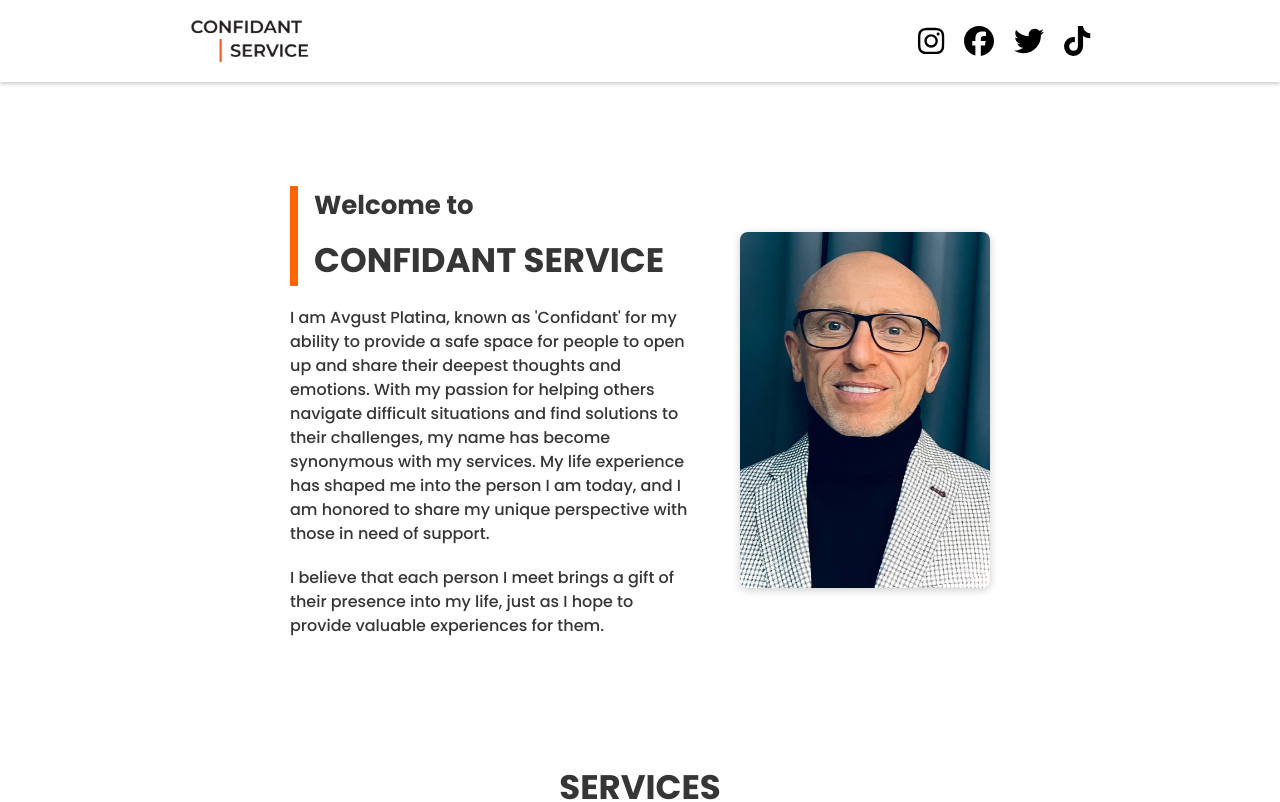
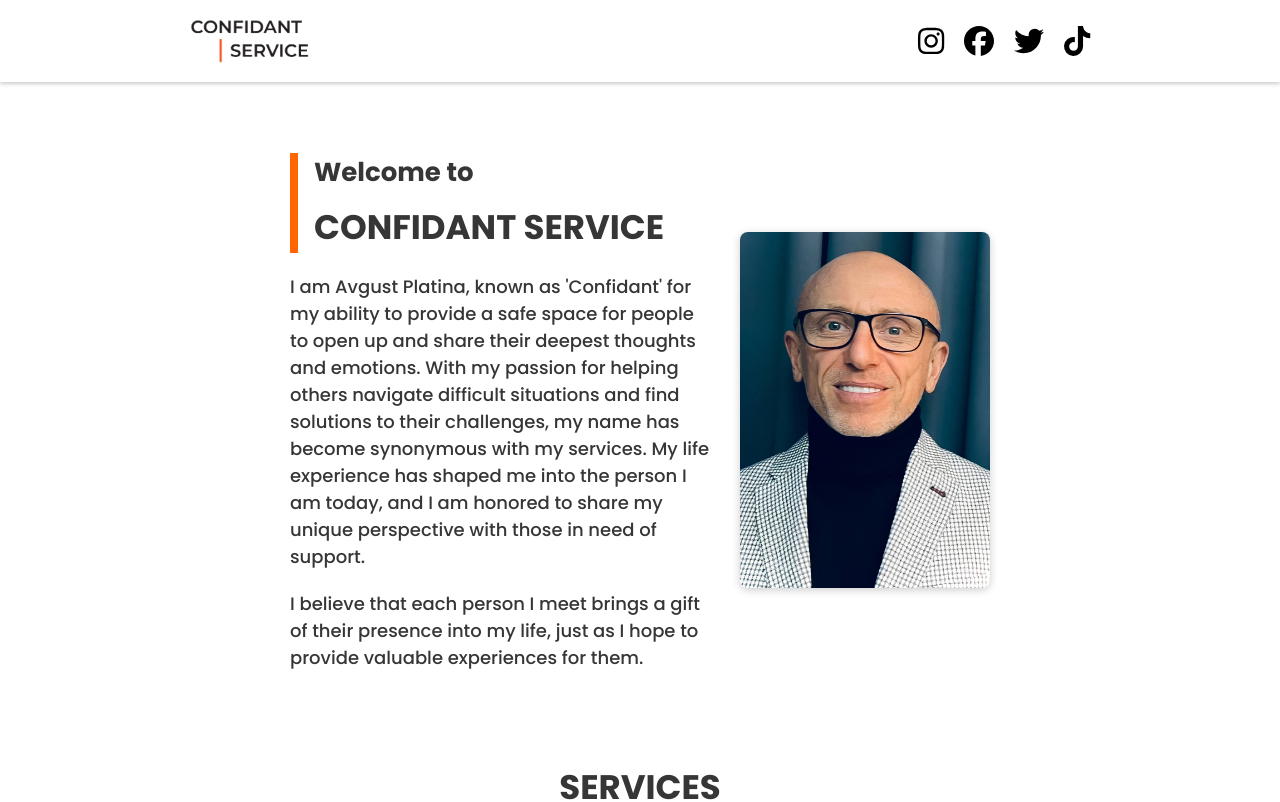
Before and after one commit to alexa-atremova/business_card, a React (Create React App) app: page / in a window 1280 px wide. Shown: the top 802 px of the page. Built offline with nearby package versions, Linux system fonts and the light colour scheme.

Commit message:
adaptive upd

```diff
--- a/src/App.js
+++ b/src/App.js
@@ -8,6 +8,7 @@ import Testimonials from "./components/Testimonials/Testimonials";
 
 const SApp = styled.div`
   overflow: hidden;
+  user-select: none;
 `;
 function App() {
   return (
--- a/src/components/FAQ/styles.jsx
+++ b/src/components/FAQ/styles.jsx
@@ -21,6 +21,9 @@ export const StyledFAQ = styled.section`
     @media (max-width: 1359px) {
       margin-top: 50px;
       max-width: 675px;
+    }
+    @media (max-width: 767px) {
+      max-width: 530px;
     }
 
     .text {
@@ -49,6 +52,10 @@ export const StyledFAQ = styled.section`
         @media (max-width: 1359px) {
           font-size: 34px;
           padding-bottom: 10px;
+        }
+        @media (max-width: 767px) {
+          height: 50px;
+          font-size: 26px;
         }
       }
     }
@@ -80,7 +87,9 @@ export const StyledFAQ = styled.section`
         transition: all 0.3s 0.2s linear;
 
         cursor: pointer;
-
+        @media (max-width: 767px) {
+          padding: 10px 20px;
+        }
         .head {
           display: flex;
           flex-direction: row;
@@ -102,6 +111,10 @@ export const StyledFAQ = styled.section`
             color: #363636;
             @media (max-width: 1359px) {
               font-size: 21px;
+            }
+            @media (max-width: 767px) {
+              line-height: 25px;
+              font-size: 20px;
             }
           }
           .arrow {
@@ -129,6 +142,10 @@ export const StyledFAQ = styled.section`
           @media (max-width: 1359px) {
             font-size: 16px;
           }
+          @media (max-width: 767px) {
+            padding: 0px 5px;
+            line-height: 25px;
+          }
         }
       }
       .second {
@@ -148,12 +165,18 @@ export const StyledFAQ = styled.section`
         @media (max-width: 1359px) {
           height: 840px;
         }
+        @media (max-width: 767px) {
+          height: 800px;
+        }
       }
       .opened.second {
         height: 420px;
         @media (max-width: 1359px) {
           height: 530px;
         }
+        @media (max-width: 767px) {
+          height: 510px;
+        }
       }
     }
   }
--- a/src/components/Main/Main.jsx
+++ b/src/components/Main/Main.jsx
@@ -31,6 +31,9 @@ const Wrapper = styled.div`
   @media (max-width: 1359px) {
     max-width: 700px;
   }
+  @media (max-width: 767px) {
+    max-width: 510px;
+  }
 `;
 const TextContainer = styled.div`
   display: flex;
@@ -42,7 +45,10 @@ const TextContainer = styled.div`
   gap: 20px;
   /* animation: ${fadeIn} 1s ease-in; */
   @media (max-width: 1359px) {
-    max-width: 400px;
+    max-width: 420px;
+  }
+  @media (max-width: 767px) {
+    max-width: 300px;
   }
 `;
 const TitleWrapp = styled.div`
@@ -60,6 +66,10 @@ const Title1 = styled.h1`
   @media (max-width: 1359px) {
     font-size: 26px;
   }
+  @media (max-width: 767px) {
+    font-size: 20px;
+    line-height: 20px;
+  }
 `;
 
 const Title2 = styled.h2`
@@ -69,6 +79,9 @@ const Title2 = styled.h2`
   @media (max-width: 1359px) {
     font-size: 34px;
   }
+  @media (max-width: 767px) {
+    font-size: 26px;
+  }
 `;
 
 const Paragraph = styled.p`
@@ -76,7 +89,11 @@ const Paragraph = styled.p`
   line-height: 1.5;
   margin: 0;
   @media (max-width: 1359px) {
-    font-size: 16px;
+    font-size: 18px;
+  }
+  @media (max-width: 767px) {
+    font-size: 14px;
+    line-height: 1.4;
   }
 `;
 
@@ -86,6 +103,9 @@ const ImageContainer = styled.div`
   /* animation: ${fadeIn} 1s ease-in; */
   @media (max-width: 1359px) {
     max-width: 250px;
+  }
+  @media (max-width: 767px) {
+    max-width: 180px;
   }
 `;
 
--- a/src/components/Services/Services.jsx
+++ b/src/components/Services/Services.jsx
@@ -24,6 +24,9 @@ const Title = styled.h2`
   @media (max-width: 1359px) {
     font-size: 34px;
   }
+  @media (max-width: 767px) {
+    font-size: 26px;
+  }
 `;
 
 const Description = styled.p`
@@ -40,6 +43,9 @@ const Description = styled.p`
   p {
     color: #ff6600;
   }
+  @media (max-width: 767px) {
+    max-width: 530px;
+  }
 `;
 
 const BlocksContainer = styled.div`
@@ -52,6 +58,9 @@ const BlocksContainer = styled.div`
   gap: 20px;
   @media (max-width: 1359px) {
     max-width: 900px;
+  }
+  @media (max-width: 767px) {
+    max-width: 530px;
   }
 `;
 
@@ -67,6 +76,10 @@ const Block = styled.div`
   @media (max-width: 1359px) {
     width: 250px;
     height: 260px;
+  }
+  @media (max-width: 767px) {
+    width: 400px;
+    height: 150px;
   }
 `;
 
--- a/src/components/Testimonials/Testimonials.jsx
+++ b/src/components/Testimonials/Testimonials.jsx
@@ -24,6 +24,9 @@ const Title = styled.h2`
   @media (max-width: 1359px) {
     font-size: 34px;
   }
+  @media (max-width: 767px) {
+    font-size: 26px;
+  }
 `;
 
 const Description = styled.p`
@@ -40,6 +43,9 @@ const Description = styled.p`
   }
   p {
     color: #ff6600;
+  }
+  @media (max-width: 767px) {
+    max-width: 530px;
   }
 `;
 
@@ -112,6 +118,22 @@ const BlocksContainer = styled.div`
         height: 570px;
         p {
           font-size: 17px;
+        }
+      }
+    }
+  }
+  @media (max-width: 767px) {
+    max-width: 500px;
+    .desk {
+      width: 100%;
+      height: 670px;
+
+      .block {
+        max-width: 400px;
+        height: 570px;
+        p {
+          font-size: 15px;
+          line-height: 25px;
         }
       }
     }
```
